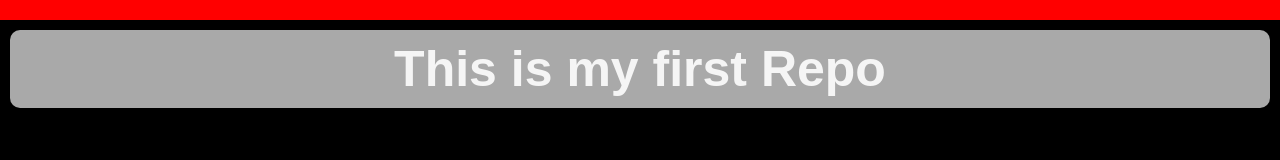
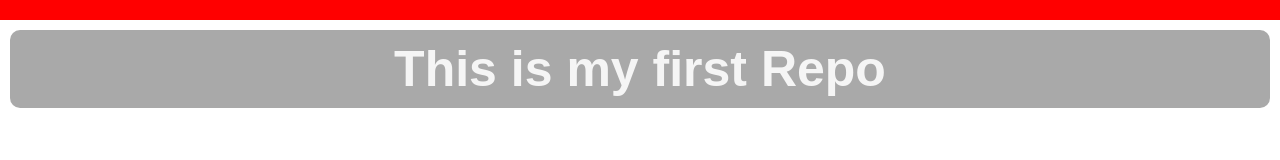
Before and after one commit to remix2021687/Test-Repo, a plain HTML site: page index.html in a window 1280 px wide. Drawn offline with Linux system fonts and the light colour scheme.

Commit message:
change color

```diff
--- a/style.css
+++ b/style.css
@@ -7,7 +7,7 @@
 }
 
 body {
-    background-color: #000;
+    background-color: #fff;
 }
 
 h1 {
```
